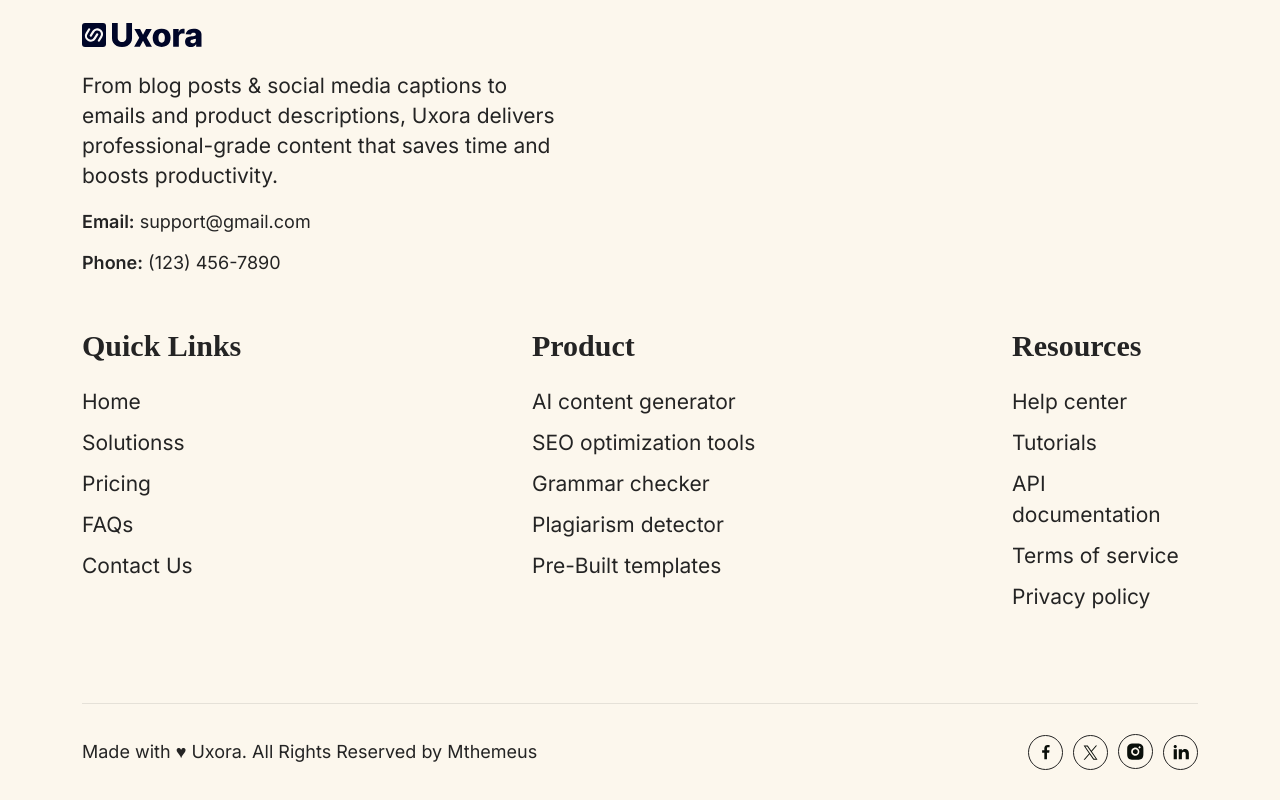
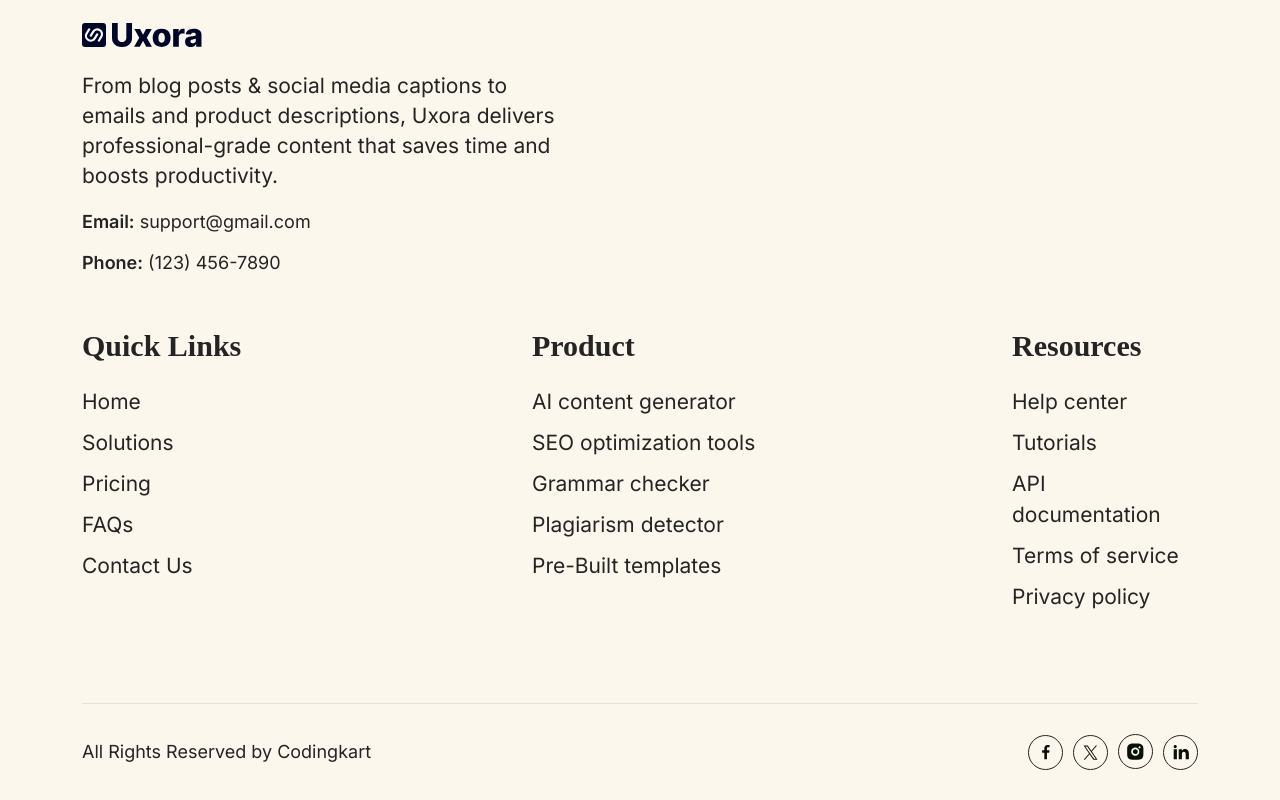
Before and after one commit to ckabhitiwari/writeai, a Next.js app: page / in a window 1280 px wide. Shown: the part 7645-8445 px from the top of the page. Built offline with nearby package versions, Linux system fonts and the light colour scheme; no server answers; a web font is replaced by a local one.

Commit message:
footer_updated

```diff
--- a/src/layouts/footers/FooterOne.tsx
+++ b/src/layouts/footers/FooterOne.tsx
@@ -38,7 +38,7 @@ const FooterOne = () => {
                     <Link href="/">Home</Link>
                   </li>
                   <li>
-                    <Link href="/solutions">Solutionss</Link>
+                    <Link href="/solutions">Solutions</Link>
                   </li>
                   <li>
                     <Link href="/pricing">Pricing</Link>
@@ -99,7 +99,7 @@ const FooterOne = () => {
           </div>
           <div className="uxora-footer-bottom-wrap">
             <div className="uxora-footer-bottom-text">
-              <p>Made with ♥︎ Uxora. All Rights Reserved by Mthemeus</p>
+              <p>All Rights Reserved by Codingkart</p>
             </div>
             <div className="uxora-social-wrap">
               <ul>
```
